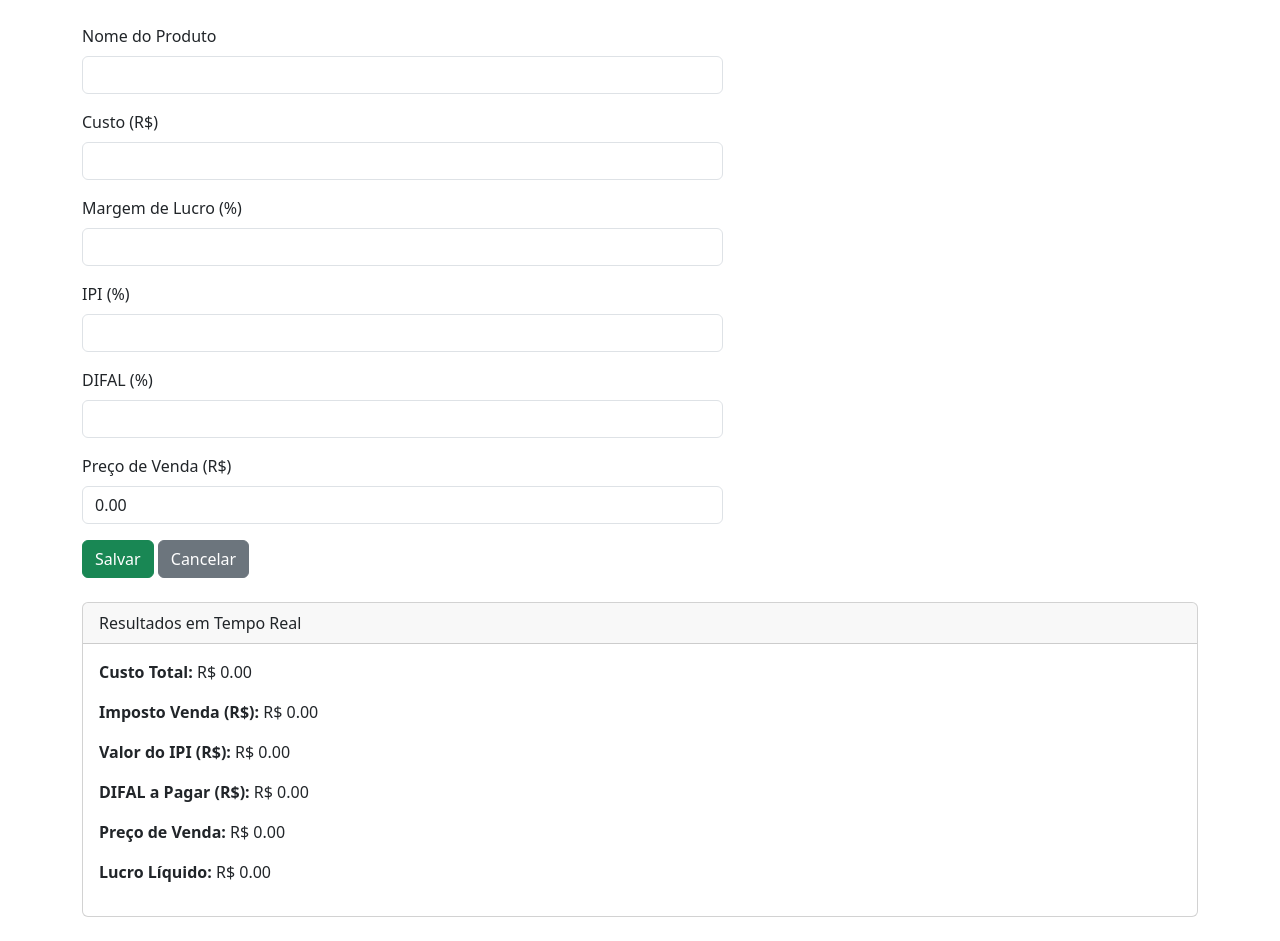
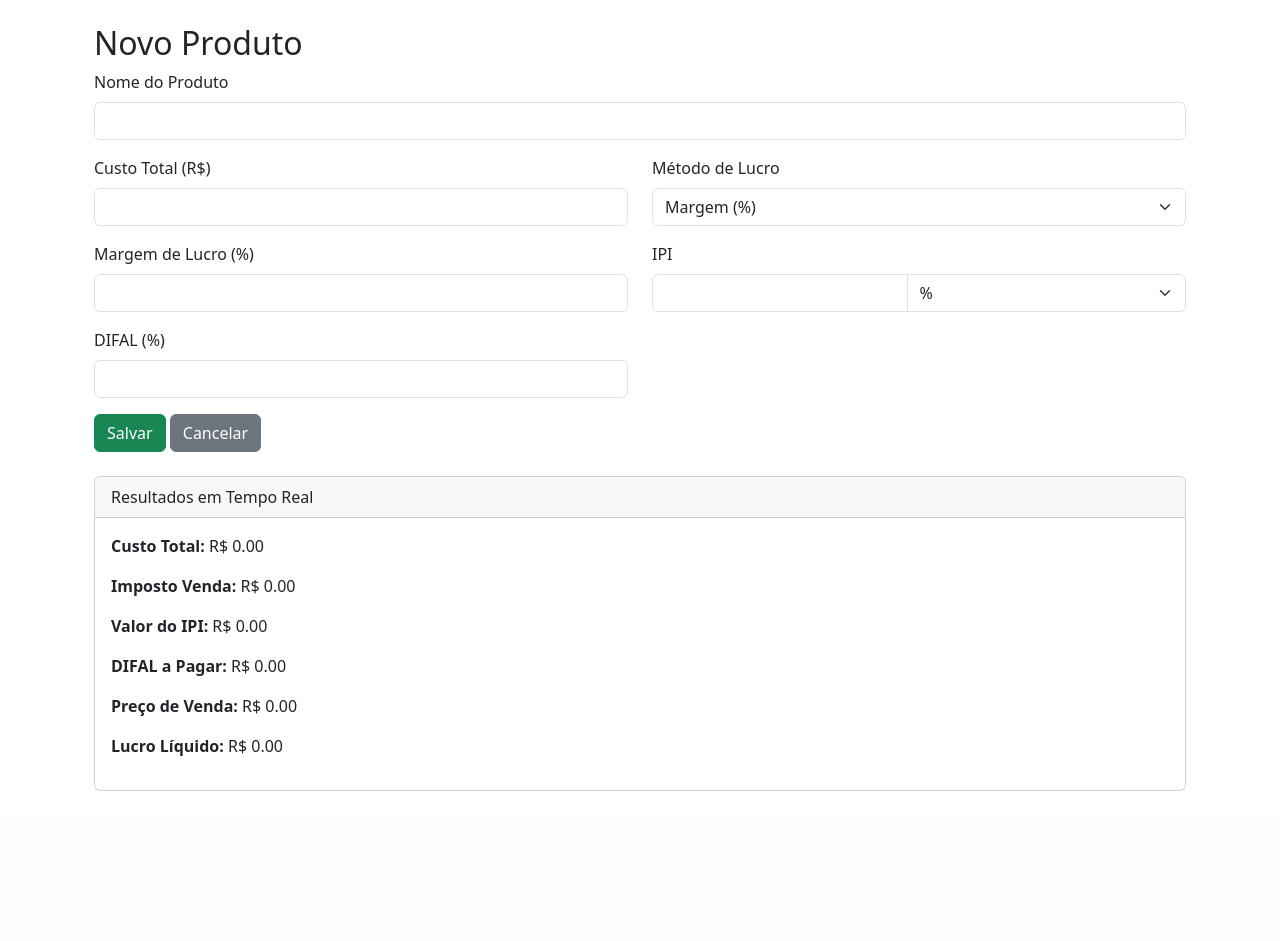
Before and after one commit to mauriciobtsso/precificador-pro, a Python web app: template app/templates/produto_form.html in a window 1280 px wide. Shown: the part 58-999 px from the top of the page. After the commit the page ends 849 px from the top, so only its background shows below. Run offline with Jinja, Linux system fonts and the light colour scheme; the template is opened without the code that fills it, so the values that code supplies are empty.

Commit message:
Update produto_form.html

```diff
--- a/app/templates/produto_form.html
+++ b/app/templates/produto_form.html
@@ -1,49 +1,78 @@
 {% extends "base.html" %}
 {% block title %}{% if produto %}Editar Produto{% else %}Precificar Novo Produto{% endif %}{% endblock %}
 {% block content %}
+<div class="container mt-4">
+    <h2>{{ 'Editar Produto' if produto else 'Novo Produto' }}</h2>
     <form method="POST" id="precificador-form">
         <div class="row">
-            <div class="col-lg-7">
             <!-- Nome -->
-                <div class="mb-3">
+            <div class="col-md-12 mb-3">
                 <label for="nome" class="form-label">Nome do Produto</label>
-                    <input type="text" class="form-control" id="nome" name="nome" value="{{ produto.nome if produto else '' }}" required>
+                <input type="text" class="form-control" id="nome" name="nome"
+                       value="{{ produto.nome if produto else '' }}" required>
             </div>
 
             <!-- Custo -->
-                <div class="mb-3">
-                    <label for="custo" class="form-label">Custo (R$)</label>
-                    <input type="number" step="0.01" class="form-control" id="custo" name="custo" value="{{ produto.custo if produto else '' }}" oninput="calcularPreco()" required>
+            <div class="col-md-6 mb-3">
+                <label for="custo" class="form-label">Custo Total (R$)</label>
+                <input type="number" step="0.01" class="form-control" id="custo" name="custo"
+                       value="{{ produto.custo if produto else '' }}" oninput="calcularPreco()" required>
             </div>
 
-                <!-- Margem -->
-                <div class="mb-3">
+            <!-- Método de Lucro -->
+            <div class="col-md-6 mb-3">
+                <label for="lucroTipo" class="form-label">Método de Lucro</label>
+                <select id="lucroTipo" class="form-select" onchange="alternarLucro()">
+                    <option value="margem">Margem (%)</option>
+                    <option value="alvo">Lucro Alvo (R$)</option>
+                    <option value="preco">Preço Final (R$)</option>
+                </select>
+            </div>
+
+            <!-- Margem (%) -->
+            <div class="col-md-6 mb-3 lucro-campo" id="campo-margem">
                 <label for="margem" class="form-label">Margem de Lucro (%)</label>
-                    <input type="number" step="0.01" class="form-control" id="margem" name="margem" value="{{ produto.margem if produto else '' }}" oninput="calcularPreco()" required>
+                <input type="number" step="0.01" class="form-control" id="margem" name="margem"
+                       value="{{ produto.margem if produto else '' }}" oninput="calcularPreco()">
+            </div>
+
+            <!-- Lucro Alvo (R$) -->
+            <div class="col-md-6 mb-3 lucro-campo d-none" id="campo-alvo">
+                <label for="lucroAlvo" class="form-label">Lucro Alvo (R$)</label>
+                <input type="number" step="0.01" class="form-control" id="lucroAlvo" name="lucroAlvo"
+                       value="{{ produto.lucro_alvo if produto else '' }}" oninput="calcularPreco()">
+            </div>
+
+            <!-- Preço Final (R$) -->
+            <div class="col-md-6 mb-3 lucro-campo d-none" id="campo-preco">
+                <label for="precoFinal" class="form-label">Preço Final (R$)</label>
+                <input type="number" step="0.01" class="form-control" id="precoFinal" name="precoFinal"
+                       value="{{ produto.preco_final if produto else '' }}" oninput="calcularPreco()">
             </div>
 
             <!-- IPI -->
-                <div class="mb-3">
-                    <label for="ipi" class="form-label">IPI (%)</label>
-                    <input type="number" step="0.01" class="form-control" id="ipi" name="ipi" value="{{ produto.ipi if produto else '' }}" oninput="calcularPreco()">
+            <div class="col-md-6 mb-3">
+                <label class="form-label">IPI</label>
+                <div class="input-group">
+                    <input type="number" step="0.01" class="form-control" id="ipi" name="ipi"
+                           value="{{ produto.ipi if produto else '' }}" oninput="calcularPreco()">
+                    <select id="ipiTipo" class="form-select" onchange="calcularPreco()">
+                        <option value="percent">%</option>
+                        <option value="real">R$</option>
+                    </select>
+                </div>
             </div>
 
             <!-- DIFAL -->
-                <div class="mb-3">
+            <div class="col-md-6 mb-3">
                 <label for="difal" class="form-label">DIFAL (%)</label>
-                    <input type="number" step="0.01" class="form-control" id="difal" name="difal" value="{{ produto.difal if produto else '' }}" oninput="calcularPreco()">
+                <input type="number" step="0.01" class="form-control" id="difal" name="difal"
+                       value="{{ produto.difal if produto else '' }}" oninput="calcularPreco()">
             </div>
-
-                <!-- Preço de venda calculado -->
-                <div class="mb-3">
-                    <label for="precoVenda" class="form-label">Preço de Venda (R$)</label>
-                    <input type="text" class="form-control" id="precoVenda" name="precoVenda" value="{{ produto.preco_venda if produto else '' }}" readonly>
         </div>
 
         <button type="submit" class="btn btn-success">Salvar</button>
         <a href="{{ url_for('main.produtos') }}" class="btn btn-secondary">Cancelar</a>
-            </div>
-        </div>
     </form>
 
     <!-- Resultados em Tempo Real -->
@@ -51,41 +80,51 @@
         <div class="card-header">Resultados em Tempo Real</div>
         <div class="card-body">
             <p><strong>Custo Total:</strong> R$ <span id="resCusto">0,00</span></p>
-            <p><strong>Imposto Venda (R$):</strong> R$ <span id="resImposto">0,00</span></p>
-            <p><strong>Valor do IPI (R$):</strong> R$ <span id="resIPI">0,00</span></p>
-            <p><strong>DIFAL a Pagar (R$):</strong> R$ <span id="resDifal">0,00</span></p>
+            <p><strong>Imposto Venda:</strong> R$ <span id="resImposto">0,00</span></p>
+            <p><strong>Valor do IPI:</strong> R$ <span id="resIPI">0,00</span></p>
+            <p><strong>DIFAL a Pagar:</strong> R$ <span id="resDifal">0,00</span></p>
             <p><strong>Preço de Venda:</strong> R$ <span id="resPreco">0,00</span></p>
             <p><strong>Lucro Líquido:</strong> R$ <span id="resLucro">0,00</span></p>
+        </div>
     </div>
 </div>
 {% endblock %}
 
 {% block scripts %}
 <script>
+function alternarLucro() {
+    document.querySelectorAll('.lucro-campo').forEach(el => el.classList.add('d-none'));
+    let tipo = document.getElementById('lucroTipo').value;
+    document.getElementById('campo-' + tipo).classList.remove('d-none');
+    calcularPreco();
+}
+
 function calcularPreco() {
     let custo = parseFloat(document.getElementById("custo").value) || 0;
+    let ipi = parseFloat(document.getElementById("ipi").value) || 0;
+    let ipiTipo = document.getElementById("ipiTipo").value;
+    let difal = parseFloat(document.getElementById("difal").value) || 0;
+    let tipoLucro = document.getElementById("lucroTipo").value;
+
+    let precoBase = 0;
+    let lucroLiquido = 0;
+
+    if (tipoLucro === "margem") {
         let margem = parseFloat(document.getElementById("margem").value) || 0;
-            let ipi = parseFloat(document.getElementById("ipi").value) || 0;
-            let difal = parseFloat(document.getElementById("difal").value) || 0;
+        precoBase = custo * (1 + margem/100);
+    } else if (tipoLucro === "alvo") {
+        let lucroAlvo = parseFloat(document.getElementById("lucroAlvo").value) || 0;
+        precoBase = custo + lucroAlvo;
+    } else if (tipoLucro === "preco") {
+        precoBase = parseFloat(document.getElementById("precoFinal").value) || 0;
+    }
 
-            // Preço base com margem
-            let precoVenda = custo * (1 + margem/100);
+    let valorIPI = (ipiTipo === "percent") ? precoBase * (ipi/100) : ipi;
+    let valorDIFAL = precoBase * (difal/100);
+    let valorImposto = valorIPI + valorDIFAL;
+    let precoFinal = precoBase + valorImposto;
+    lucroLiquido = precoFinal - custo - valorImposto;
 
-            // Impostos
-            let valorIPI = precoVenda * (ipi/100);
-            let valorDIFAL = precoVenda * (difal/100);
-            let valorImposto = valorIPI + valorDIFAL;
-
-            // Preço final
-            let precoFinal = precoVenda + valorImposto;
-
-            // Lucro líquido (preço final - custo - impostos)
-            let lucroLiquido = precoFinal - custo - valorImposto;
-
-            // Preenche campos do formulário
-            document.getElementById("precoVenda").value = precoFinal.toFixed(2);
-
-            // Atualiza resultados em tempo real
     document.getElementById("resCusto").innerText = custo.toFixed(2);
     document.getElementById("resImposto").innerText = valorImposto.toFixed(2);
     document.getElementById("resIPI").innerText = valorIPI.toFixed(2);
@@ -95,9 +134,7 @@
 }
 
 document.addEventListener("DOMContentLoaded", function() {
-            if (typeof calcularPreco === "function") {
-                calcularPreco();
-            }
+    alternarLucro();
 });
 </script>
 {% endblock %}
```
Lines whose indentation alone changed are shown as unchanged.
